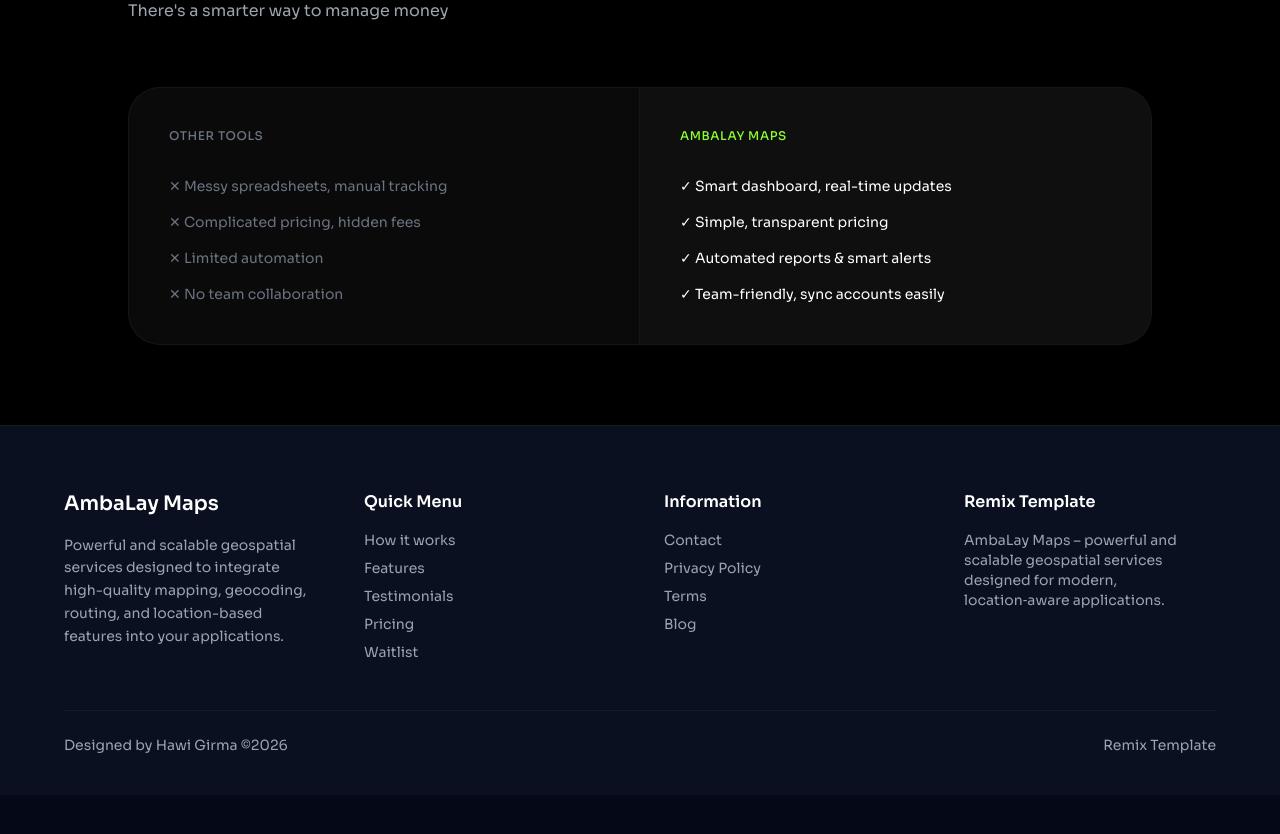
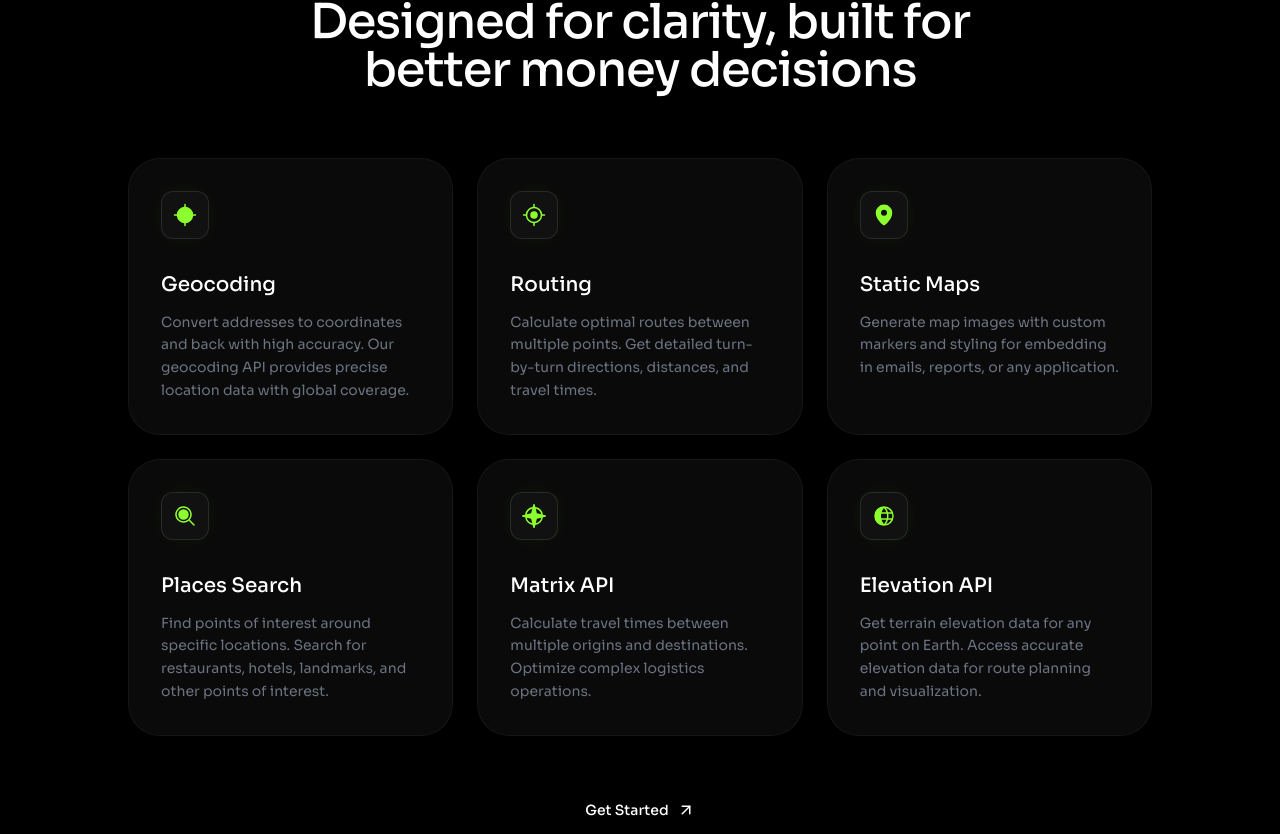
Before and after one commit to Mekd422/AmbalayMaps, a React (Vite) app: page / in a window 1280 px wide. Shown: the part 3506-4340 px from the top of the page. Before the commit the page ends 4301 px from the top, so only its background shows below. Built offline with nearby package versions, Linux system fonts and the light colour scheme.

Commit message:
added features section

```diff
--- a/src/pages/Home.tsx
+++ b/src/pages/Home.tsx
@@ -16,6 +16,13 @@ import savingsImg from "../assets/images/mapping-solutions-img4.png"
 import person1 from "../assets/images/person1.png"
 import person2 from "../assets/images/person2.png"
 import person3 from "../assets/images/person3.png"
+
+import geocodingIcon from "../assets/icons/geocoding.svg"
+import routingIcon from "../assets/icons/routing.svg"
+import staticMapsIcon from "../assets/icons/static-maps.svg"
+import placesIcon from "../assets/icons/search.svg"
+import matrixIcon from "../assets/icons/matrix-api.svg"
+import elevationIcon from "../assets/icons/elevation-api.svg"
 
 export default function Home() {
   const previewRef = useRef<HTMLElement | null>(null)
@@ -49,6 +56,39 @@ export default function Home() {
       if (rafId) window.cancelAnimationFrame(rafId)
     }
   }, [])
+
+  const detailedFeatures = [
+    {
+      title: "Geocoding",
+      desc: "Convert addresses to coordinates and back with high accuracy. Our geocoding API provides precise location data with global coverage.",
+      icon: geocodingIcon,
+    },
+    {
+      title: "Routing",
+      desc: "Calculate optimal routes between multiple points. Get detailed turn-by-turn directions, distances, and travel times.",
+      icon: routingIcon,
+    },
+    {
+      title: "Static Maps",
+      desc: "Generate map images with custom markers and styling for embedding in emails, reports, or any application.",
+      icon: staticMapsIcon,
+    },
+    {
+      title: "Places Search",
+      desc: "Find points of interest around specific locations. Search for restaurants, hotels, landmarks, and other points of interest.",
+      icon: placesIcon,
+    },
+    {
+      title: "Matrix API",
+      desc: "Calculate travel times between multiple origins and destinations. Optimize complex logistics operations.",
+      icon: matrixIcon,
+    },
+    {
+      title: "Elevation API",
+      desc: "Get terrain elevation data for any point on Earth. Access accurate elevation data for route planning and visualization.",
+      icon: elevationIcon,
+    },
+  ]
 
   return (
     <div className="bg-black min-h-screen font-sora selection:bg-[#8cff2e] selection:text-black">
@@ -223,6 +263,43 @@ export default function Home() {
         </div>
       </section>
 
+
+      {/* Detailed Features Section (Clarity & Money Decisions) */}
+      <section className="px-6 md:px-12 py-24 bg-black border-t border-white/5">
+        <div className="max-w-5xl mx-auto">
+          <div className="text-center mb-16">
+            <div className="inline-flex items-center gap-2 text-[#8cff2e] mb-6">
+              <span className="h-1.5 w-1.5 rounded-full bg-[#8cff2e]" />
+              <span className="text-xs font-medium uppercase tracking-[0.2em]">Features</span>
+            </div>
+            <h2 className="text-4xl md:text-5xl font-medium text-white tracking-tight leading-tight">
+              Designed for clarity, built for <br className="hidden md:block" /> better money decisions
+            </h2>
+          </div>
+
+          <div className="grid md:grid-cols-3 gap-6 mb-16">
+            {detailedFeatures.map((feature, idx) => (
+              <div key={idx} className="group bg-[#0A0A0A] border border-white/5 rounded-[32px] p-8 transition-all hover:border-[#8cff2e]/20">
+                <div className="w-12 h-12 rounded-xl bg-[#111] border border-white/10 flex items-center justify-center mb-8 shadow-[0_0_20px_rgba(140,255,46,0.05)] transition-all group-hover:shadow-[0_0_30px_rgba(140,255,46,0.15)]">
+                  <img src={feature.icon} alt={feature.title} className="w-6 h-6" />
+                </div>
+                <h4 className="text-xl font-medium text-white mb-3">{feature.title}</h4>
+                <p className="text-sm text-gray-500 leading-relaxed">
+                  {feature.desc}
+                </p>
+              </div>
+            ))}
+          </div>
+
+          <div className="flex justify-center">
+            <button className="flex items-center gap-2 text-white font-medium text-sm group transition-colors hover:text-[#8cff2e]">
+              Get Started
+              <ArrowUpRight size={18} className="transition-transform group-hover:translate-x-0.5 group-hover:-translate-y-0.5" />
+            </button>
+          </div>
+        </div>
+      </section>
+
       {/* Why Section */}
       <section className="px-6 md:px-12 py-20 bg-black">
         <div className="max-w-5xl mx-auto">
```
